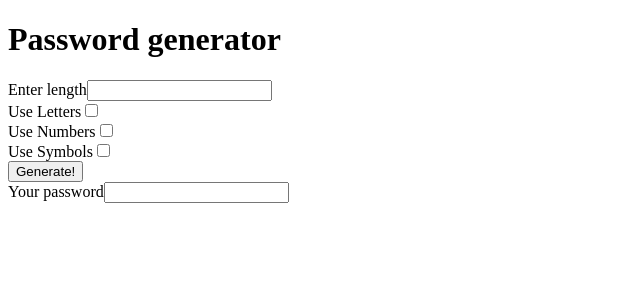
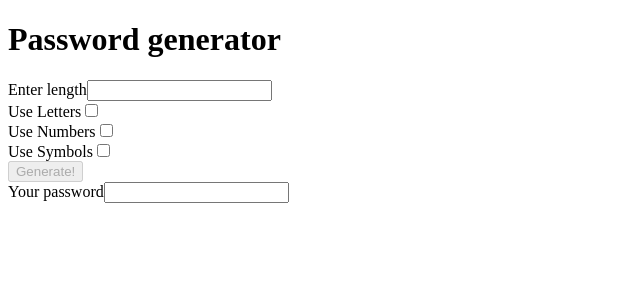
Before and after one commit to HennadiiZ/AngUdPractice, an Angular app: page / in a window 1280 px wide. Shown: the top 300 px of the page, without its empty margins (0-640 px from the left). Built offline with nearby package versions, Linux system fonts and the light colour scheme.

Commit message:
[disabled]=''  button

```diff
--- a/src/app/app.component.html
+++ b/src/app/app.component.html
@@ -23,11 +23,15 @@
 </div>
 
 <div>
-  <button (click)="onButtonClick()">Generate!</button> <!-- event binding -->
+  <button
+  [disabled]="!(length && (this.includeSymbols || this.includeNumbers || this.includeLetters))"
+  (click)="onButtonClick()"
+  >Generate!</button>
 </div>
 
 
 <div>
   <label>Your password</label>
   <input [value]="password">
+
 </div>
--- a/src/app/app.component.ts
+++ b/src/app/app.component.ts
@@ -13,6 +13,7 @@ export class AppComponent {
   includeNumbers = false;
   includeSymbols = false;
   length = 0;
+  warning: string = "";
 
 onInput(value: any): void {
     const parsedValue = parseInt(value.value);
@@ -35,6 +36,7 @@ onInput(value: any): void {
   }
 
   onButtonClick(){
+    this.warning = "";
     const letters = "abcdefghklmnopqrstuvwxyz";
     const numbers = "1234567890";
     const symbols = "!@#$%&?";
@@ -50,7 +52,6 @@ onInput(value: any): void {
           const index = Math.floor(Math.random() * validCharacters.length);
           generatedPassword += validCharacters[index];
       }
-      this.password = generatedPassword;
+    this.password = generatedPassword;
   }
-
 }
```
